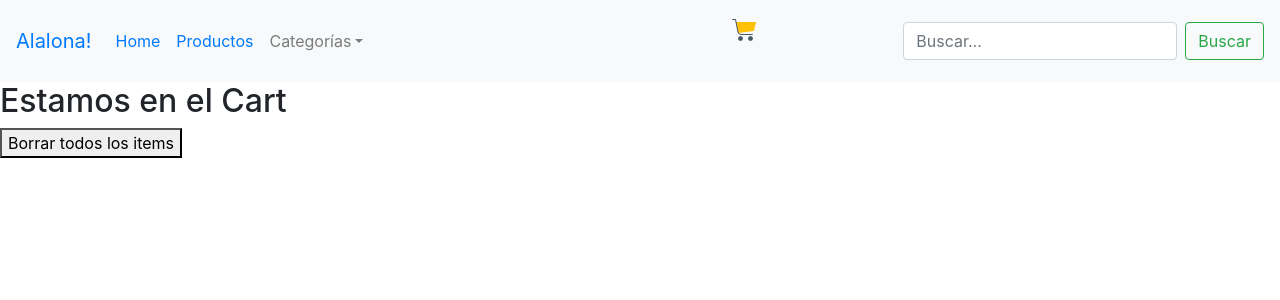
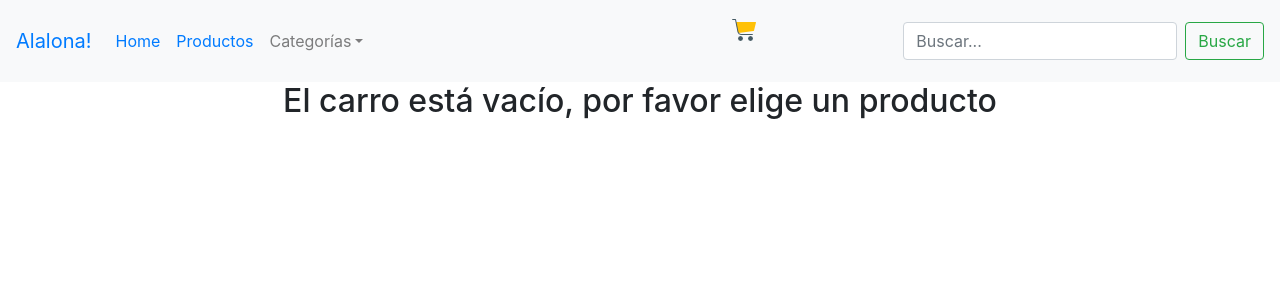
Before and after one commit to xmedrano93/alalona-bolsos, a React (Create React App) app: page /cart in a window 1280 px wide. Shown: the top 300 px of the page. Built offline with nearby package versions, Linux system fonts and the light colour scheme.

Commit message:
Se agrega renderizado condicional al carrito cuando está vacío

```diff
--- a/src/components/Cart.jsx
+++ b/src/components/Cart.jsx
@@ -15,10 +15,9 @@ const Cart = () =>{
         console.log(data.items[productId]?.qtyUn)
     }
         console.log(data)
-
+    if(data.items.length){
     return(
     <>
-        <h2>Estamos en el Cart</h2>
         {
              data.items?.map(item =>
                                         <div key={item.id}>
@@ -33,7 +32,10 @@ const Cart = () =>{
 
 
     </>
-    )
+    )}else{
+        return(
+            <h2 className="text-center">El carro está vacío, por favor elige un producto</h2>        )
+    }
 
 // else{
 //         return(
@@ -55,5 +57,6 @@ const Cart = () =>{
 //             </>
 //         )
 //     }
+
 }
 export default Cart;
```
Also changed, not shown: 1 other file (tests, documents, lock files or other folders).
